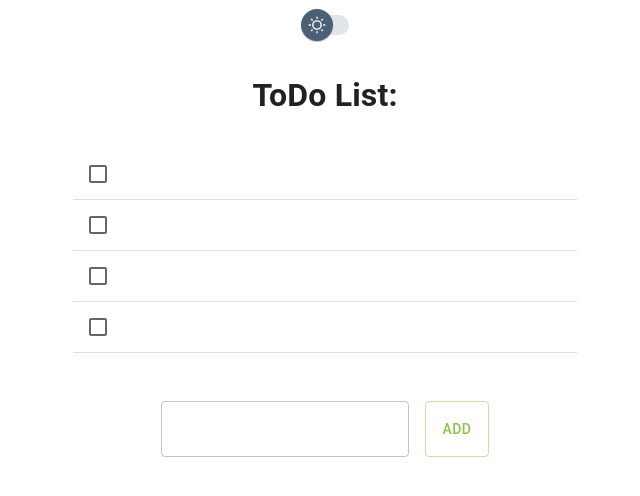
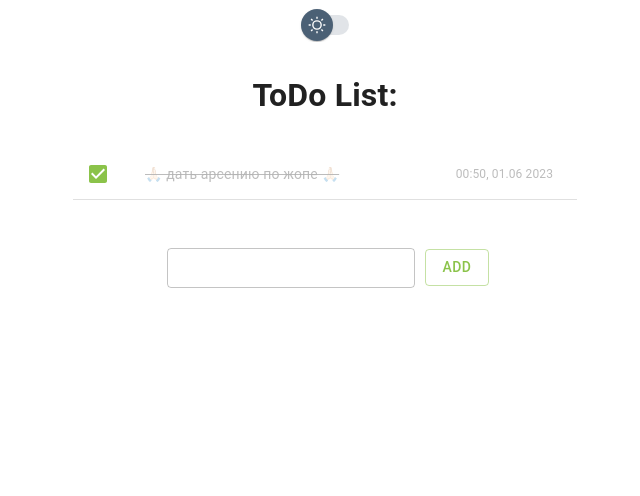
Before and after one commit to yatskovanatoly/todolist, a React (Create React App) app: page / in a window 1280 px wide. Shown: the top 496 px of the page, without its empty margins (315-955 px from the left). Built offline with nearby package versions, Linux system fonts and the light colour scheme; the HTML template or start-up script is replaced by a standard one.

Commit message:
add to list works

```diff
--- a/src/App.tsx
+++ b/src/App.tsx
@@ -7,17 +7,15 @@ import { MaterialUISwitch } from "./components/Switch";
 import ToDos from "./components/ToDos";
 import { useMediaQuery } from "@mui/material";
 
-
+type mode = "dark" | "light"
 
 function App() {
-  const prefersDarkMode = useMediaQuery("(prefers-color-scheme: dark)");
-  const [mode, setMode] = useState(prefersDarkMode ? "dark" : "light");
+  const prefersDarkMode = useMediaQuery<string>("(prefers-color-scheme: dark)");
+  const [mode, setMode] = useState<mode>(prefersDarkMode ? "dark" : "light");
   useEffect(
     () => setMode(prefersDarkMode ? "dark" : "light"),
     [prefersDarkMode]
   );
-
-
 
   return (
     <ThemeProvider theme={mode === "light" ? LightTheme : DarkTheme}>
--- a/src/components/CheckboxList.tsx
+++ b/src/components/CheckboxList.tsx
@@ -6,14 +6,16 @@ import ListItemButton from "@mui/material/ListItemButton";
 import ListItemIcon from "@mui/material/ListItemIcon";
 import ListItemText from "@mui/material/ListItemText";
 import Checkbox from "@mui/material/Checkbox";
-import { format } from "date-fns";
-// import { ItemProps } from "myTypes";
 
+type item = {
+  todos: {
+    note: string;
+    date: string;
+  }[];
+};
 
-
-
-const CheckboxList = ({todos}: any) => {
-  const [checked, setChecked] = useState([-1]);
+const CheckboxList: FC<item> = ({ todos }) => {
+  const [checked, setChecked] = useState([0]);
 
   const handleToggle = (value: number) => () => {
     const currentIndex = checked.indexOf(value);
@@ -30,7 +32,7 @@ const CheckboxList = ({todos}: any) => {
 
   return (
     <List sx={{ width: "100%", minWidth: 250, bgcolor: "background.paper" }}>
-      {[0, 1, 2, 3].map((value) => {
+      {todos.map((item: any, value: any) => {
         const labelId = `checkbox-list-label-${value}`;
 
         return (
@@ -50,25 +52,36 @@ const CheckboxList = ({todos}: any) => {
                 />
               </ListItemIcon>
               <ListItemText
+
                 sx={
                   checked.indexOf(value) !== -1
-                    ? { textDecoration: "line-through", opacity: 0.3 }
-                    : {}
+                    ? {
+                        textDecoration: "line-through",
+                        opacity: 0.3,
+                        minWidth: 100
+                      }
+                    : { minWidth: 100 }
                 }
                 id={labelId}
-                primary={null}
+                primary={item.note}
               />
-
+              <Typography
+                sx={{
+                  opacity: 0.3,
+                  p: 1,
+                  userSelect: "none",
+                  fontSize: 12,
+                  textAlign: "right",
+                }}
+              >
+                {item.date}
+              </Typography>
             </ListItemButton>
-            <Typography
-              sx={{ opacity: 0.3, p: 1, userSelect: "none", fontSize: 12, textAlign: 'right' }}
-            >
-            </Typography>
           </ListItem>
         );
       })}
     </List>
   );
-}
+};
 
 export default CheckboxList;
--- a/src/components/ToDos.tsx
+++ b/src/components/ToDos.tsx
@@ -2,49 +2,57 @@ import { Stack, Container, Button } from "@mui/material";
 import { TextField } from "@mui/material";
 import CheckboxList from "./CheckboxList";
 import { FC, useState } from "react";
-// import { ItemProps } from "myTypes";
 import format from "date-fns/format";
+import {FormControl} from "@mui/material";
 
 type item = {
   note: string;
   date: string;
-  id: number;
-  isChecked: boolean;
-}
+};
 
 const ToDos = () => {
   const [todos, setTodos] = useState<item[]>([
     {
-      note: `🙏🏻 дать полине по жопе 🙏🏻`,
+      note: `🙏🏻 дать арсению по жопе 🙏🏻`,
       date: format(new Date(), "HH:mm, dd.MM yyyy"),
-      id: 0,
-      isChecked: false,
     },
   ]);
-  const [value, setValue] = useState("");
-  const handleChange = (event: any) => {
-    setValue(event.target.value);
+  const [value, setValue] = useState<string>("");
+  const handleSubmit = (e: React.FormEvent<HTMLElement>) => {
+    e.preventDefault();
+    const newObj = {
+      note: value,
+      date: format(new Date(), "HH:mm, dd.MM yyyy"),
+    };
+    setTodos((current) => [...current, newObj]);
+    setValue("");
   };
 
   return (
     <Container maxWidth="sm">
       <Stack direction={"column"} gap={5} alignItems={"center"}>
-      {/* /////////это пробный лист дел без мюи ////
-         {todos.map((todo) => (
-          <li key={todo.id}>{todo.note}</li>
-        ))}  */}
-        <CheckboxList todos={todos}/>
-        <Stack direction="row" spacing={2} justifyContent={"center"}>
+        <CheckboxList todos={todos} />
+          <form onSubmit={handleSubmit}>
             <TextField
+              sx={{ mx: 1 }}
+              size="small"
               autoComplete="off"
               autoCorrect="off"
               id="outlined-basic"
               variant="outlined"
               value={value}
-            onChange={handleChange}
+              onChange={(event: React.ChangeEvent<HTMLInputElement>) => {
+                setValue(event.target.value);
+              }}
             />
-          <Button variant="outlined">Add</Button>
-        </Stack>
+            <Button
+              sx={{ m: 0.2 }}
+              type="submit"
+              variant="outlined"
+            >
+              Add
+            </Button>
+          </form>
         </Stack>
     </Container>
   );
```
Lines whose indentation alone changed are shown as unchanged.
